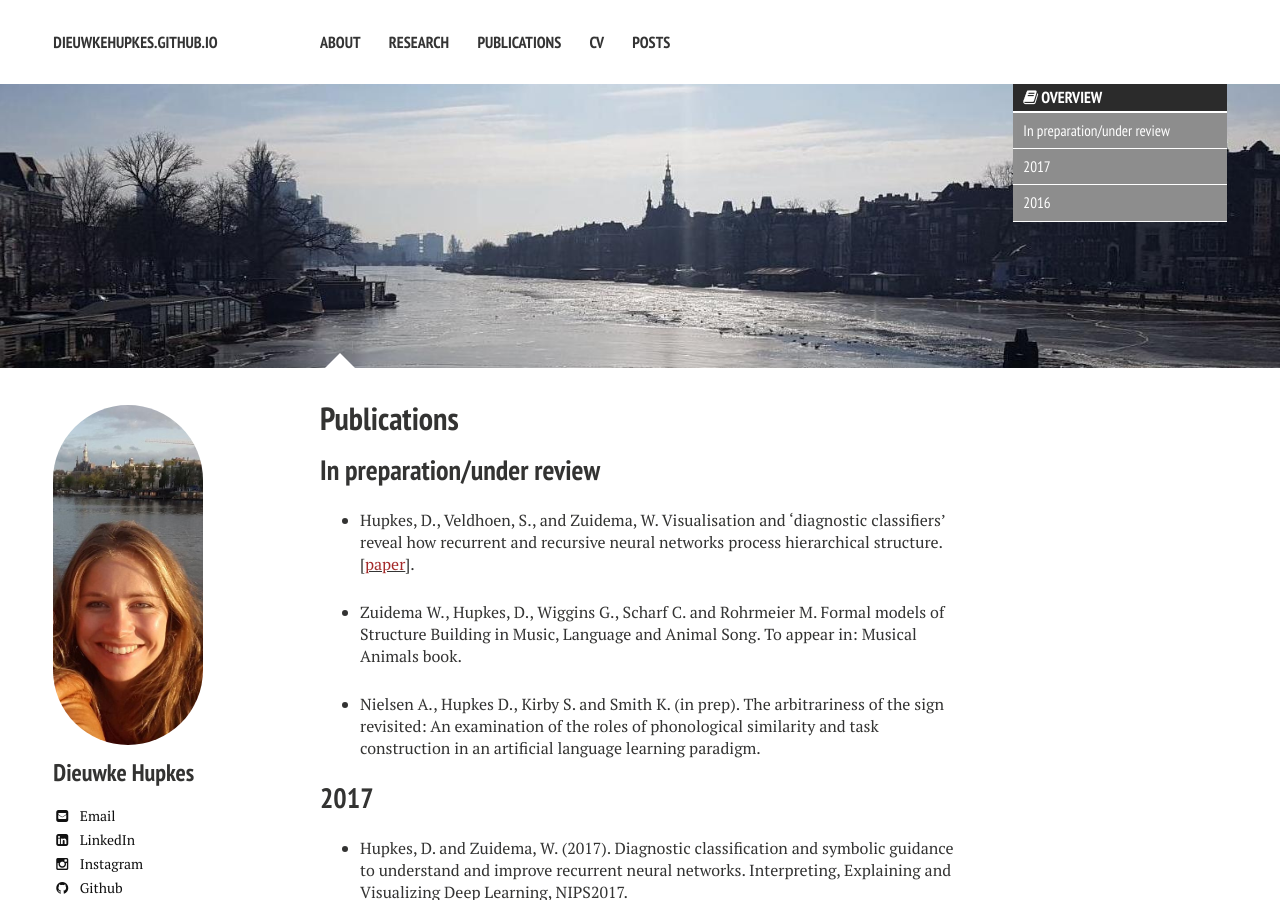
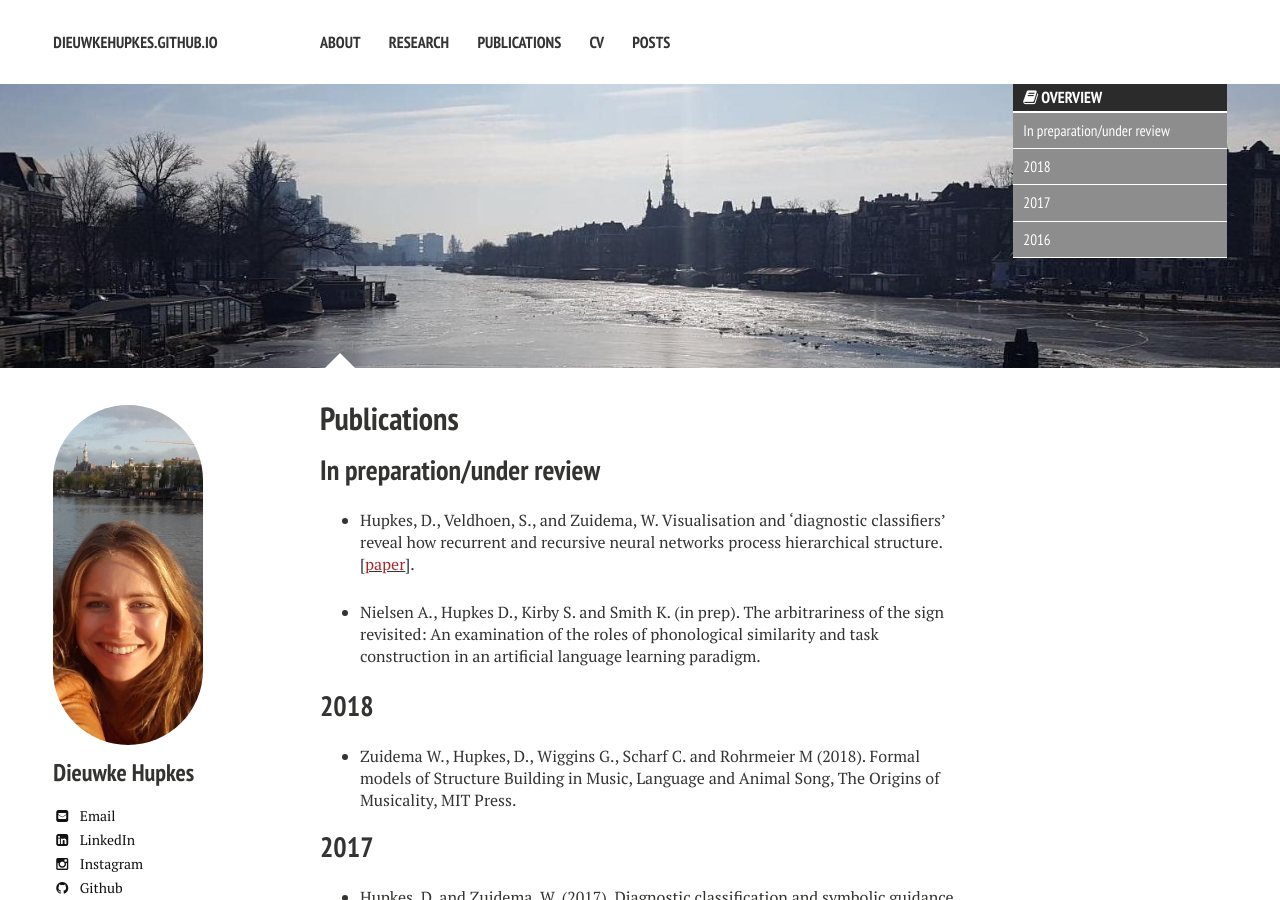
Before and after one commit to dieuwkehupkes/dieuwkehupkes.github.io, a Jekyll site: the page built from publications/index.md, in a window 1280 px wide and 900 px high. Built offline with Jekyll 4.4.1, drawn with Linux system fonts in a browser that asks for light colours; nearby versions of some CDN libraries.

Commit message:
Update book ref in publications

```diff
--- a/publications/index.md
+++ b/publications/index.md
@@ -16,9 +16,12 @@ image:
 * Hupkes, D., Veldhoen, S., and Zuidema, W.  Visualisation and 'diagnostic classifiers' reveal how recurrent and recursive neural networks process hierarchical structure.\\
 \[[<font color="brown">paper</font>](https://arxiv.org/abs/1711.10203){:target="blank"}\].
 
-* Zuidema W., Hupkes, D., Wiggins G., Scharf C. and Rohrmeier M. Formal models of Structure Building in Music, Language and Animal Song. To appear in: Musical Animals book.
 
 * Nielsen A., Hupkes D., Kirby S. and Smith K. (in prep). The arbitrariness of the sign revisited: An examination of the roles of phonological similarity and task construction in an artificial language learning paradigm.
+
+## 2018
+
+* Zuidema W., Hupkes, D., Wiggins G., Scharf C. and Rohrmeier M (2018). Formal models of Structure Building in Music, Language and Animal Song, The Origins of Musicality, MIT Press.
 
 ## 2017
 
```
